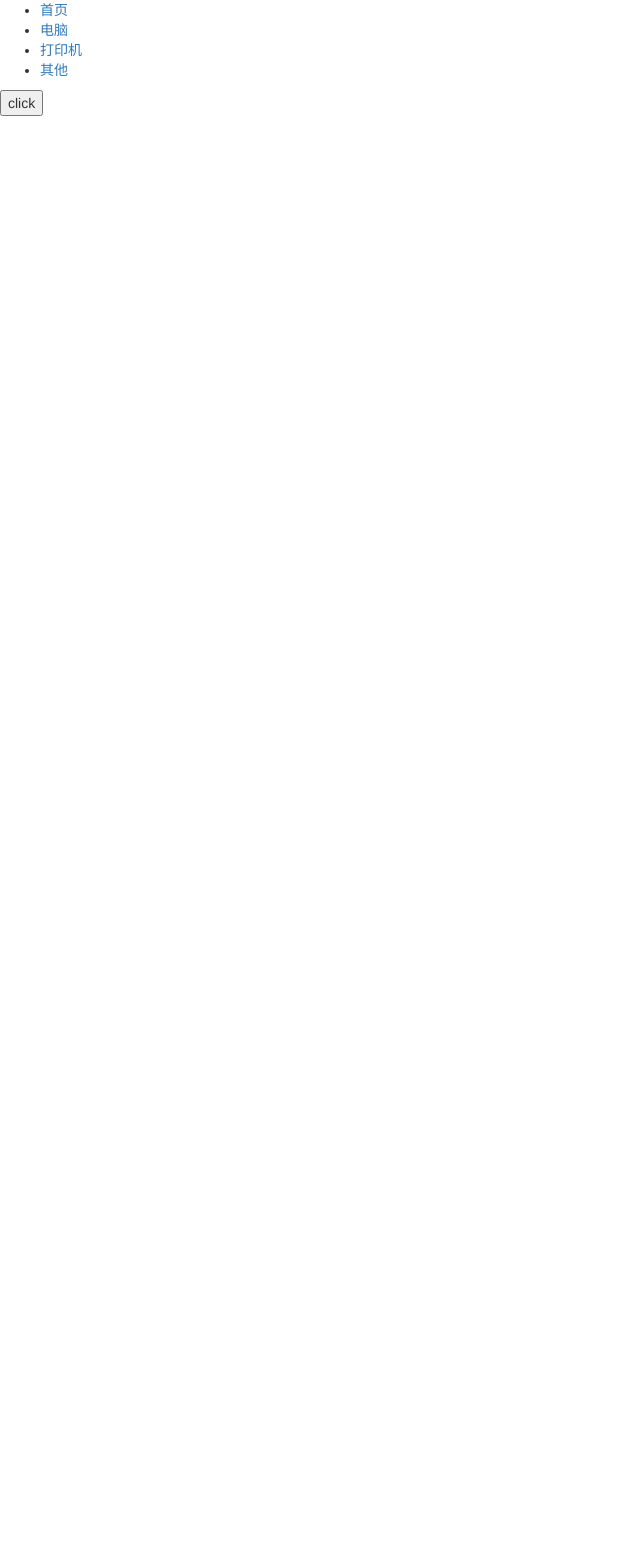
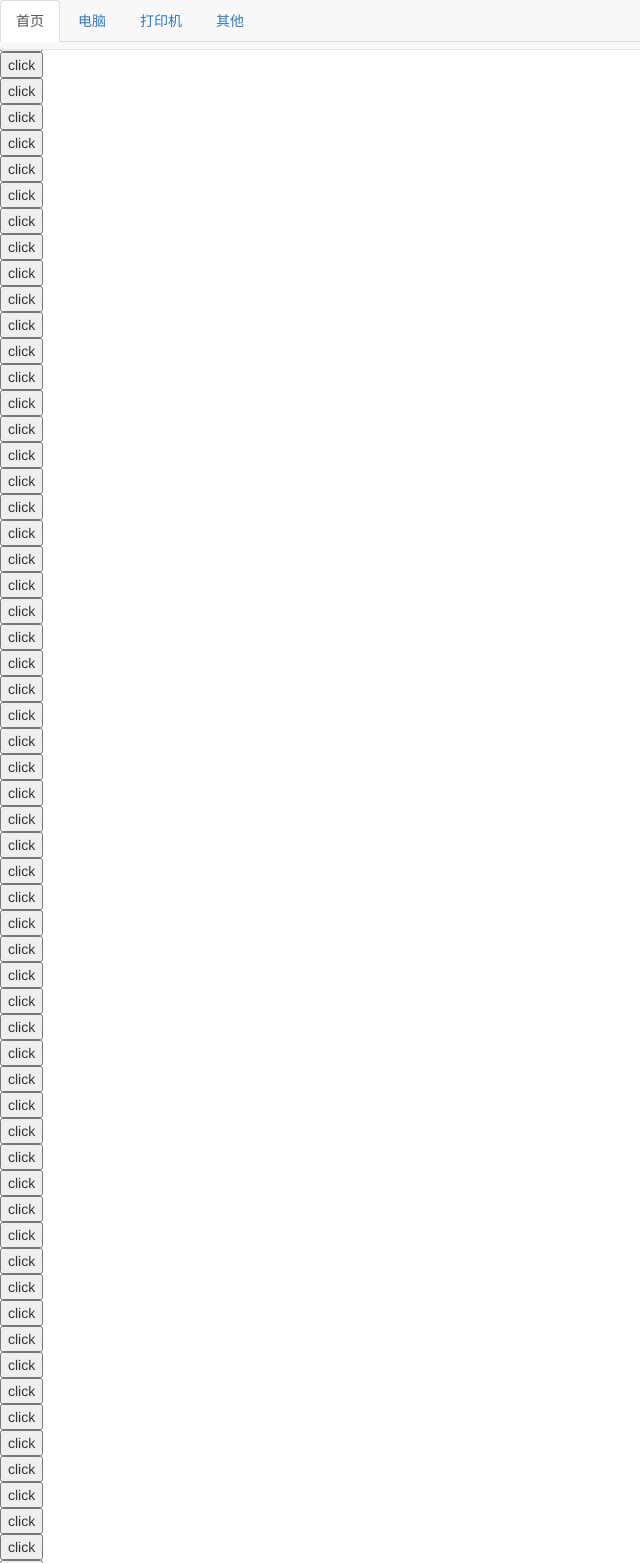
Before and after one commit to HardTom/blog_bootstrap, a website: page views/index.html in a window 1280 px wide. Shown: the top 1563 px of the page, without its empty margins (0-640 px from the left). Before the commit the page ends 800 px from the top, so only its background shows below. Drawn offline with nearby package versions, Linux system fonts and the light colour scheme; some packages are replaced by stand-ins of ours.

Commit message:
chang home.html

```diff
--- a/views/home.html
+++ b/views/home.html
@@ -1,11 +1,190 @@
+<nav class="navbar navbar-default navbar-fixed-top">
+    <ul class="nav nav-tabs">
+        <li role="presentation" class="active"><a href="#/">首页</a></li>
+        <li role="presentation"><a href="#/computers">电脑</a></li>
+        <li role="presentation"><a href="#/printers">打印机</a></li>
+        <li role="presentation"><a href="#/blabla">其他</a></li>
+    </ul>
+</nav>
 <div>
-    <ul>
-        <li><a href="#/">首页</a></li>
-        <li><a href="#/computers">电脑</a></li>
-        <li><a href="#/printers">打印机</a></li>
-        <li><a href="#/blabla">其他</a></li>
-    </ul>
+    <button ng-click="click()">click</button>
+</div><div>
+    <button ng-click="click()">click</button>
+</div><div>
+    <button ng-click="click()">click</button>
+</div><div>
+    <button ng-click="click()">click</button>
+</div><div>
+    <button ng-click="click()">click</button>
+</div><div>
+    <button ng-click="click()">click</button>
+</div><div>
+    <button ng-click="click()">click</button>
+</div><div>
+    <button ng-click="click()">click</button>
+</div><div>
+    <button ng-click="click()">click</button>
+</div><div>
+    <button ng-click="click()">click</button>
 </div>
 <div>
     <button ng-click="click()">click</button>
+</div><div>
+    <button ng-click="click()">click</button>
+</div><div>
+    <button ng-click="click()">click</button>
+</div><div>
+    <button ng-click="click()">click</button>
+</div><div>
+    <button ng-click="click()">click</button>
+</div><div>
+    <button ng-click="click()">click</button>
+</div><div>
+    <button ng-click="click()">click</button>
+</div><div>
+    <button ng-click="click()">click</button>
+</div><div>
+    <button ng-click="click()">click</button>
+</div><div>
+    <button ng-click="click()">click</button>
+</div><div>
+    <button ng-click="click()">click</button>
+</div><div>
+    <button ng-click="click()">click</button>
+</div><div>
+    <button ng-click="click()">click</button>
+</div><div>
+    <button ng-click="click()">click</button>
+</div><div>
+    <button ng-click="click()">click</button>
+</div><div>
+    <button ng-click="click()">click</button>
+</div><div>
+    <button ng-click="click()">click</button>
+</div><div>
+    <button ng-click="click()">click</button>
+</div><div>
+    <button ng-click="click()">click</button>
+</div><div>
+    <button ng-click="click()">click</button>
+</div><div>
+    <button ng-click="click()">click</button>
+</div><div>
+    <button ng-click="click()">click</button>
+</div><div>
+    <button ng-click="click()">click</button>
+</div><div>
+    <button ng-click="click()">click</button>
+</div><div>
+    <button ng-click="click()">click</button>
+</div><div>
+    <button ng-click="click()">click</button>
+</div><div>
+    <button ng-click="click()">click</button>
+</div><div>
+    <button ng-click="click()">click</button>
+</div><div>
+    <button ng-click="click()">click</button>
+</div><div>
+    <button ng-click="click()">click</button>
+</div><div>
+    <button ng-click="click()">click</button>
+</div><div>
+    <button ng-click="click()">click</button>
+</div><div>
+    <button ng-click="click()">click</button>
+</div><div>
+    <button ng-click="click()">click</button>
+</div><div>
+    <button ng-click="click()">click</button>
+</div><div>
+    <button ng-click="click()">click</button>
+</div><div>
+    <button ng-click="click()">click</button>
+</div><div>
+    <button ng-click="click()">click</button>
+</div><div>
+    <button ng-click="click()">click</button>
+</div><div>
+    <button ng-click="click()">click</button>
+</div><div>
+    <button ng-click="click()">click</button>
+</div><div>
+    <button ng-click="click()">click</button>
+</div><div>
+    <button ng-click="click()">click</button>
+</div><div>
+    <button ng-click="click()">click</button>
+</div><div>
+    <button ng-click="click()">click</button>
+</div><div>
+    <button ng-click="click()">click</button>
+</div><div>
+    <button ng-click="click()">click</button>
+</div><div>
+    <button ng-click="click()">click</button>
+</div><div>
+    <button ng-click="click()">click</button>
+</div><div>
+    <button ng-click="click()">click</button>
+</div><div>
+    <button ng-click="click()">click</button>
+</div><div>
+    <button ng-click="click()">click</button>
+</div><div>
+    <button ng-click="click()">click</button>
+</div><div>
+    <button ng-click="click()">click</button>
+</div><div>
+    <button ng-click="click()">click</button>
+</div><div>
+    <button ng-click="click()">click</button>
+</div><div>
+    <button ng-click="click()">click</button>
+</div><div>
+    <button ng-click="click()">click</button>
+</div><div>
+    <button ng-click="click()">click</button>
+</div><div>
+    <button ng-click="click()">click</button>
+</div><div>
+    <button ng-click="click()">click</button>
+</div><div>
+    <button ng-click="click()">click</button>
+</div><div>
+    <button ng-click="click()">click</button>
+</div><div>
+    <button ng-click="click()">click</button>
+</div><div>
+    <button ng-click="click()">click</button>
+</div><div>
+    <button ng-click="click()">click</button>
+</div><div>
+    <button ng-click="click()">click</button>
+</div><div>
+    <button ng-click="click()">click</button>
+</div><div>
+    <button ng-click="click()">click</button>
+</div><div>
+    <button ng-click="click()">click</button>
+</div><div>
+    <button ng-click="click()">click</button>
+</div><div>
+    <button ng-click="click()">click</button>
+</div><div>
+    <button ng-click="click()">click</button>
+</div><div>
+    <button ng-click="click()">click</button>
+</div><div>
+    <button ng-click="click()">click</button>
+</div><div>
+    <button ng-click="click()">click</button>
+</div><div>
+    <button ng-click="click()">click</button>
+</div><div>
+    <button ng-click="click()">click</button>
+</div><div>
+    <button ng-click="click()">click</button>
+</div><div>
+    <button ng-click="click()">click</button>
 </div>
```
